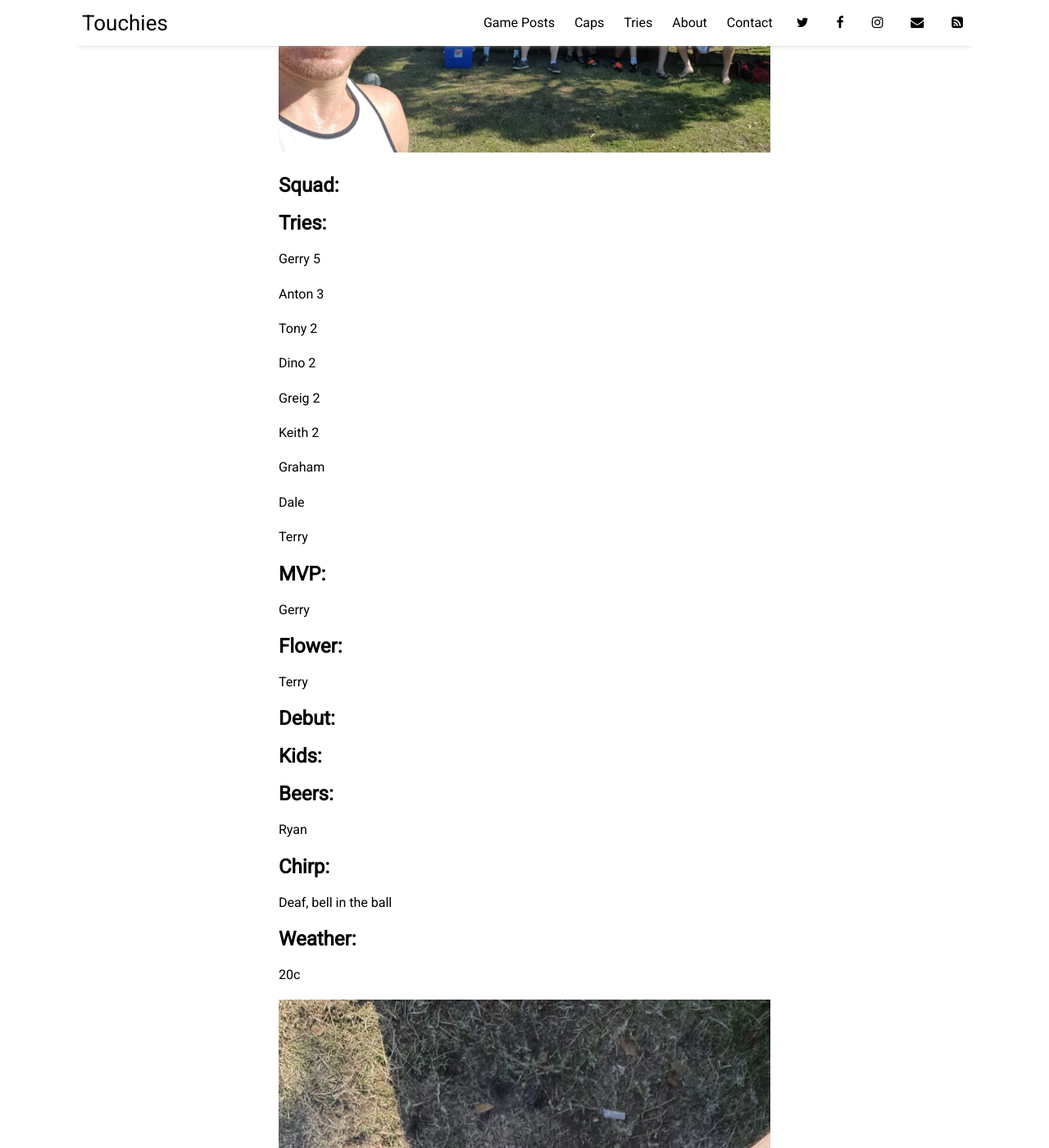
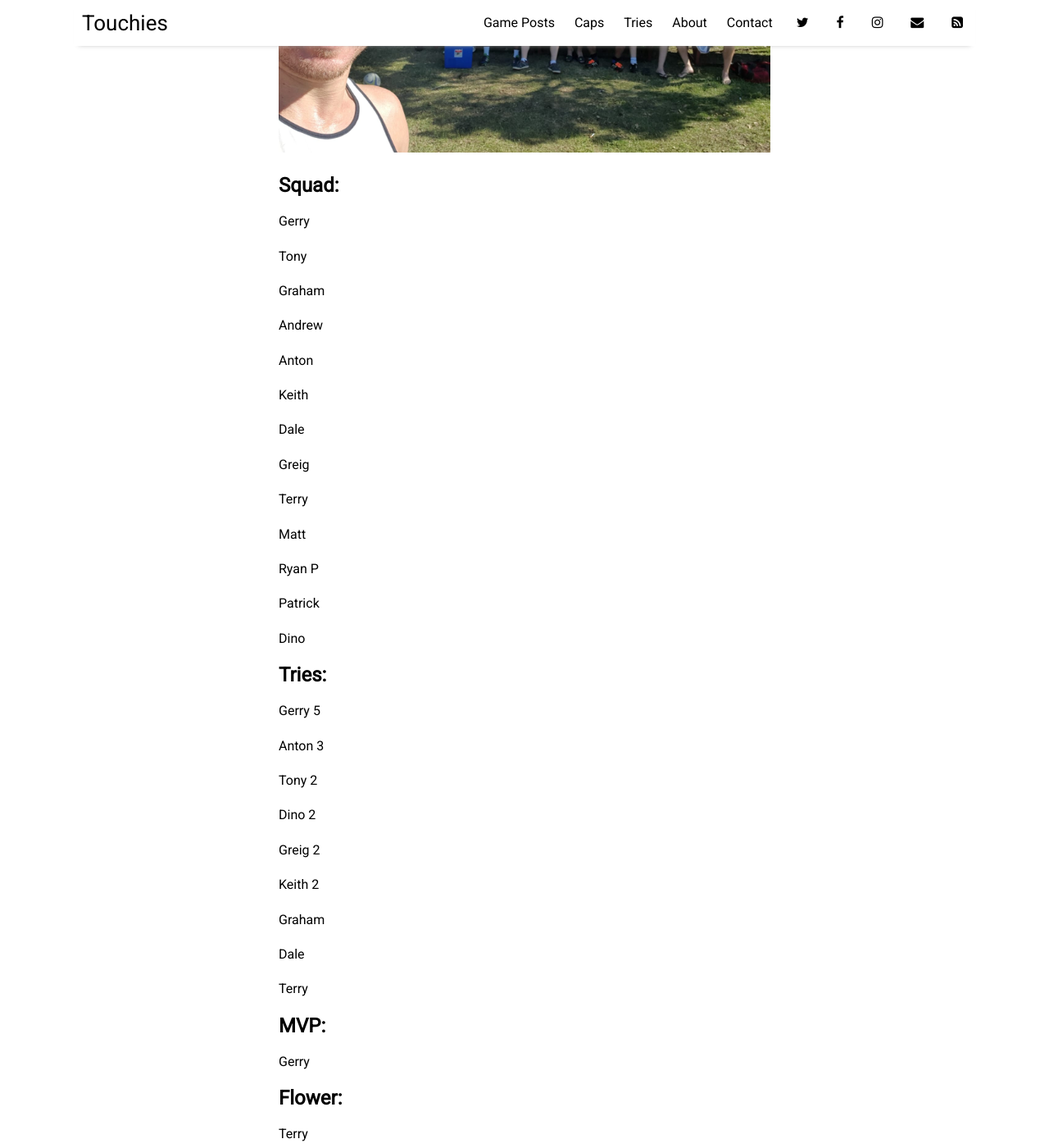
Before and after one commit to sundayrugby/sundayrugby.github.io, a Jekyll site: the page built from _posts/2022-05-01-F.md, in a window 1280 px wide and 1400 px high, scrolled down 313 px. Shown: the whole window at 82% size. Built offline with Jekyll 4.4.1, drawn with Linux system fonts in a browser that asks for light colours; nearby versions of some CDN libraries.

Commit message:
Update 2022-05-01-F.md

```diff
--- a/_posts/2022-05-01-F.md
+++ b/_posts/2022-05-01-F.md
@@ -9,6 +9,31 @@ image: 2022_05_01.jpg
 
 ## Squad:
 
+Gerry
+
+Tony
+
+Graham
+
+Andrew
+
+Anton
+
+Keith
+
+Dale
+
+Greig
+
+Terry
+
+Matt
+
+Ryan P
+
+Patrick
+
+Dino
 
 
 ## Tries:
@@ -44,10 +69,12 @@ Terry
 
 ## Debut:
 
+-
 
 
 ## Kids:
 
+-
 
 
 ## Beers:
```
